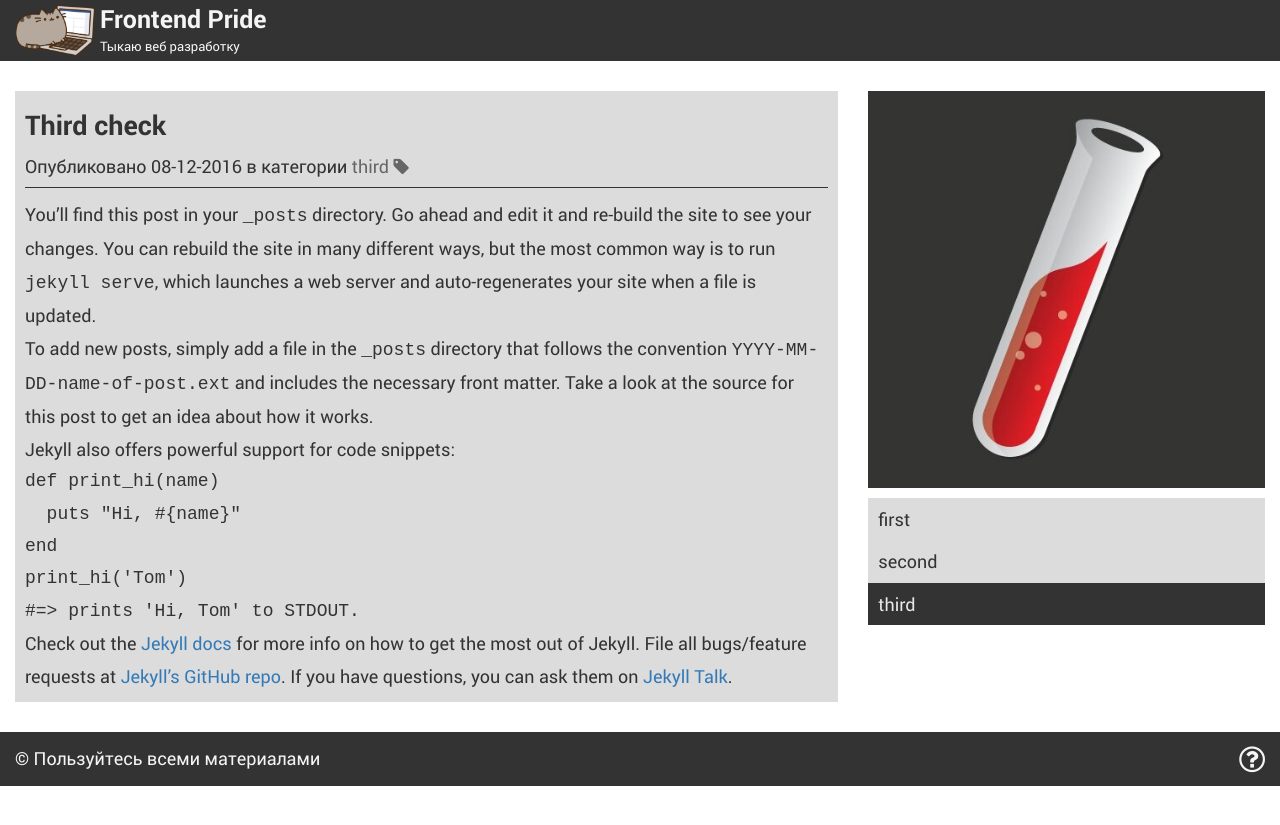
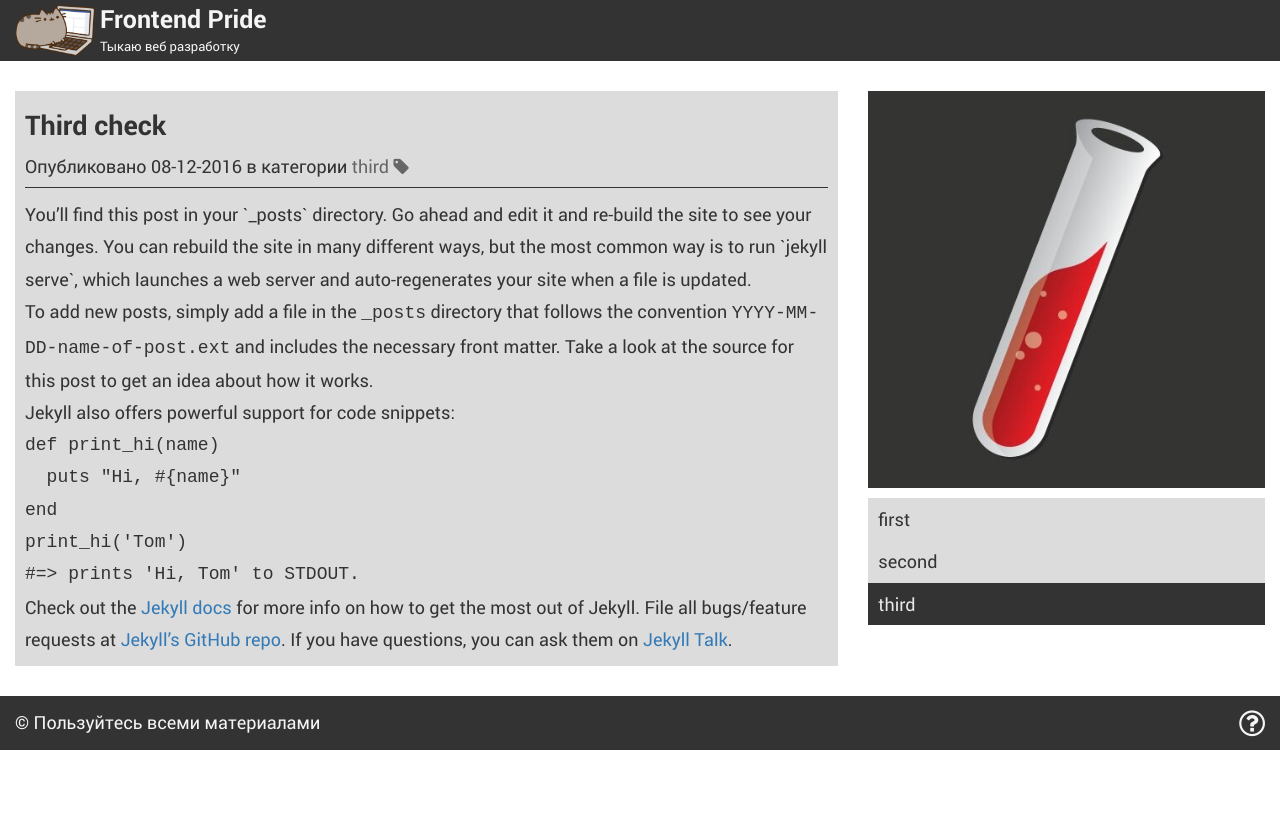
Before and after one commit to frontendpride/frontendpride.github.io, a Jekyll site: the page built from categories/third/_posts/2016-12-08-third-check.md, in a window 1280 px wide. Shown: the top 825 px of the page. Built offline with Jekyll 4.4.1, drawn with Linux system fonts in a browser that asks for light colours.

```diff
--- a/categories/third/_posts/2016-12-08-third-check.md
+++ b/categories/third/_posts/2016-12-08-third-check.md
@@ -3,7 +3,7 @@ title: Third check
 img: /assets/img/post-image_left.jpeg
 img-left: true
 ---
-You’ll find this post in your `_posts` directory. Go ahead and edit it and re-build the site to see your changes. You can rebuild the site in many different ways, but the most common way is to run `jekyll serve`, which launches a web server and auto-regenerates your site when a file is updated.
+<p>You’ll find this post in your `_posts` directory. Go ahead and edit it and re-build the site to see your changes. You can rebuild the site in many different ways, but the most common way is to run `jekyll serve`, which launches a web server and auto-regenerates your site when a file is updated.</p>
 
 To add new posts, simply add a file in the `_posts` directory that follows the convention `YYYY-MM-DD-name-of-post.ext` and includes the necessary front matter. Take a look at the source for this post to get an idea about how it works.
 
```
